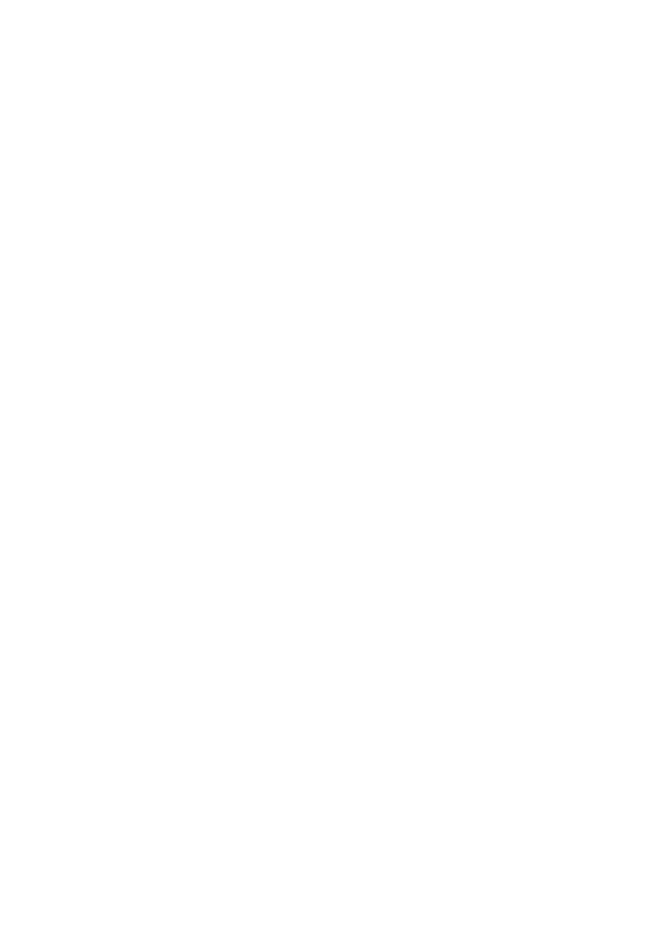
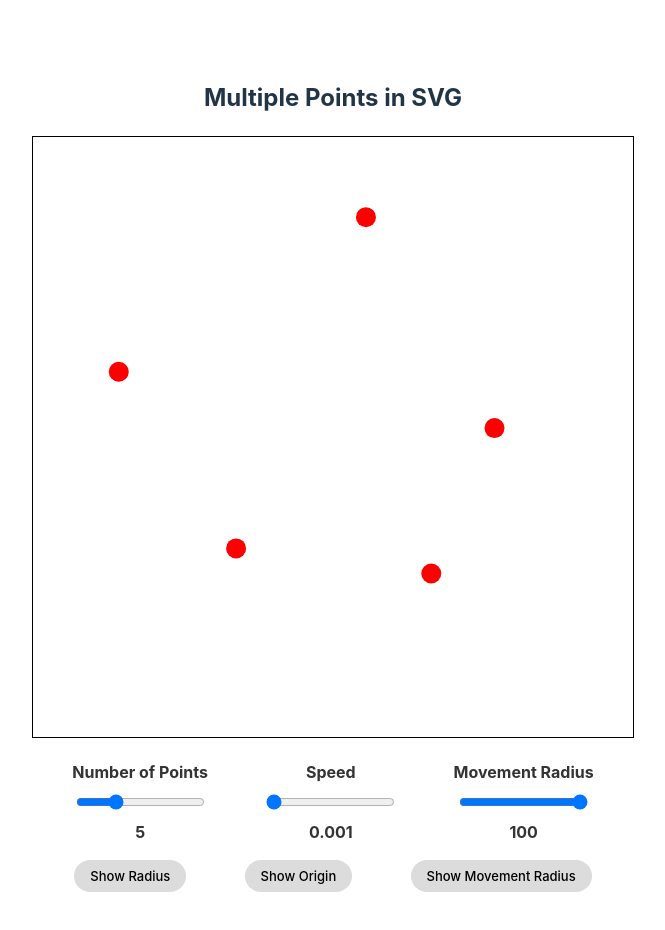
Before and after one commit to BajcarM/blob-generating, a React (Vite) app: page / in a window 1280 px wide. Shown: the part 860-1790 px from the top of the page, without its empty margins (307-972 px from the left). Before the commit the page ends 800 px from the top, so only its background shows below. Built offline with nearby package versions, Linux system fonts and the light colour scheme.

Commit message:
Created section with multiple points, added controls to customize

```diff
--- a/package.json
+++ b/package.json
@@ -11,6 +11,9 @@
     "deploy": "npm run build && gh-pages -d dist"
   },
   "dependencies": {
+    "@radix-ui/react-slider": "^1.1.1",
+    "@radix-ui/react-toggle": "^1.0.2",
+    "@stitches/react": "^1.2.8",
     "react": "^18.2.0",
     "react-dom": "^18.2.0",
     "simplex-noise": "^4.0.1"
--- a/src/App.css
+++ b/src/App.css
@@ -4,3 +4,7 @@
   padding: 2rem;
   text-align: center;
 }
+
+section {
+  margin: 5rem 0;
+}
--- a/src/App.tsx
+++ b/src/App.tsx
@@ -1,11 +1,16 @@
+import MultiplePointsSVG from './components/MultiplePointsSVG'
 import NoiseCanvas from './components/SinglePointCanvas'
 import './App.css'
 
 function App() {
   return (
     <>
-      <NoiseCanvas />
-      {/* <MultiplePointsSVG /> */}
+      <section>
+        <NoiseCanvas />
+      </section>
+      <section>
+        <MultiplePointsSVG />
+      </section>
     </>
   )
 }
--- a/src/components/MultiplePointsSVG.tsx
+++ b/src/components/MultiplePointsSVG.tsx
@@ -1,4 +1,9 @@
-import { useState } from 'react'
+import { useLayoutEffect, useMemo, useReducer, useRef, useState } from 'react'
+import stepBasedOnFramerateAndTimeElapsed from '../utils/stepBasedOnFramerateAndTimeElapsed'
+import RangeSlider from './RangeSliderBase'
+import { createNoise2D } from 'simplex-noise'
+import * as Toggle from '@radix-ui/react-toggle'
+import { styled } from '@stitches/react'
 
 type Point = {
   x: number
@@ -9,10 +14,70 @@
   noiseTimelineY: number
 }
 
+type Controls = {
+  numberOfPoints: number
+  movementSpeed: number
+  movementRadius: number
+  showRadius: boolean
+  showOrigin: boolean
+  showMovementRadius: boolean
+}
+
+type ReducerAction = {
+  [K in keyof Controls]: {
+    type: K
+    payload: Controls[K]
+  }
+}[keyof Controls]
+
+function controlsReducer(state: Controls, action: ReducerAction) {
+  return {
+    ...state,
+    [action.type]: action.payload,
+  }
+}
+
 export default function MultiplePointsSVG() {
+  //  SVG:
   const size = 600
-  const [numberOfPoints, setNumberOfPoints] = useState(3)
-  const [points, setPoints] = useState<Point[]>([])
+  const radius = 200
+  const centerX = size / 2
+  const centerY = size / 2
+
+  // controls:
+  const [
+    {
+      numberOfPoints,
+      movementSpeed,
+      movementRadius,
+      showRadius,
+      showOrigin,
+      showMovementRadius,
+    },
+    dispatchControls,
+  ] = useReducer(controlsReducer, {
+    numberOfPoints: 5,
+    movementSpeed: 0.001,
+    movementRadius: 100,
+    showRadius: false,
+    showOrigin: false,
+    showMovementRadius: false,
+  })
+
+  // points array
+  const [points, setPoints] = useState<Point[]>(createPoints)
+
+  // animation:
+  const previousTime = useRef(0)
+  const requestRef = useRef(0)
+  const noise2D = useMemo(() => createNoise2D(), [])
+
+  // Start the animation
+  useLayoutEffect(() => {
+    requestRef.current = requestAnimationFrame(animate)
+
+    return () => cancelAnimationFrame(requestRef.current)
+  }, [points])
 
   function createPoints() {
     const newPoints: Point[] = []
@@ -20,49 +85,251 @@
 
     // Add a random offset to the angle to make the blob rotate a bit every time it is created
     const randomAngleOffset = Math.random() * Math.PI
-    const radius = size / 3
 
     for (let i = 0; i < numberOfPoints; i++) {
       const theta = angle * i + randomAngleOffset
-      console.log(theta, radius)
+      const x = centerX + radius * Math.cos(theta)
+      const y = centerY + radius * Math.sin(theta)
 
       newPoints.push({
-        x: size / 2,
-        y: size / 2,
-        originX: size / 2,
-        originY: size / 2,
+        x: x,
+        y: y,
+        originX: x,
+        originY: y,
         noiseTimelineX: Math.random() * 1000,
         noiseTimelineY: Math.random() * 1000,
       })
     }
 
+    return newPoints
+  }
+
+  function animate(time: DOMHighResTimeStamp) {
+    // calculate timeElapsed and update lastTime
+    const timeElapsed = previousTime.current ? time - previousTime.current : 0
+    previousTime.current = time
+
+    // Copy the points array and check if their number has changed
+    const oldPoints = points.length === numberOfPoints ? points : createPoints()
+
+    // Update the points positions
+    const newPoints = oldPoints.map((point) => {
+      // Generate noise values for x and y
+      const noiseX = noise2D(point.noiseTimelineX, 0)
+      const noiseY = noise2D(0, point.noiseTimelineY)
+
+      // Move the point in relation to the noise
+      point.x = point.originX + noiseX * movementRadius
+      point.y = point.originY + noiseY * movementRadius
+
+      // Increment the offset for the next frame
+      const stepSize = stepBasedOnFramerateAndTimeElapsed(
+        movementSpeed,
+        timeElapsed,
+      )
+
+      point.noiseTimelineX += stepSize
+      point.noiseTimelineY += stepSize
+
+      return point
+    })
+
+    // Update the points
     setPoints(newPoints)
+
+    // Request the next frame
+    requestRef.current = requestAnimationFrame(animate)
   }
-  console.log(setNumberOfPoints, points, createPoints)
+
   return (
     <>
-      <div style={styleWrapper}>
-        <svg
-          viewBox={`0 0 ${size} ${size}`}
-          style={styleSVG}
+      <h2>Multiple Points in SVG</h2>
+      <div>
+        <StyledSVG viewBox={`0 0 ${size} ${size}`}>
+          {showRadius && (
+            <circle
+              cx={centerX}
+              cy={centerY}
+              r={radius}
+              fill="none"
+              stroke="#ccc"
+            />
+          )}
+          {showOrigin &&
+            points.map((point, index) => (
+              <circle
+                key={index}
+                cx={point.originX}
+                cy={point.originY}
+                r="5"
+                fill="#91c3ff"
+              />
+            ))}
+          {showMovementRadius &&
+            points.map((point, index) => (
+              <circle
+                key={index}
+                cx={point.originX}
+                cy={point.originY}
+                r={movementRadius}
+                fill="none"
+                stroke="#91c3ff"
+              />
+            ))}
+
+          {points.map((point, index) => (
+            <circle
+              key={index}
+              cx={point.x}
+              cy={point.y}
+              r="10"
+              fill="red"
+            />
+          ))}
+        </StyledSVG>
+      </div>
+
+      <StyledMenu>
+        <RangeSlider
+          label="Number of Points"
+          id={'numberOfPoints'}
+          min={3}
+          max={10}
+          step={1}
+          value={numberOfPoints}
+          onChange={(value) =>
+            dispatchControls({
+              type: 'numberOfPoints',
+              payload: value,
+            })
+          }
+        />
+
+        <RangeSlider
+          label="Speed"
+          id={'speed'}
+          min={0.001}
+          max={0.05}
+          step={0.001}
+          value={movementSpeed}
+          onChange={(value) =>
+            dispatchControls({
+              type: 'movementSpeed',
+              payload: value,
+            })
+          }
+          toFixed={3}
+        />
+
+        <RangeSlider
+          label="Movement Radius"
+          id={'movementRadius'}
+          min={20}
+          max={100}
+          step={10}
+          value={movementRadius}
+          onChange={(value) =>
+            dispatchControls({
+              type: 'movementRadius',
+              payload: value,
+            })
+          }
+        />
+      </StyledMenu>
+      <StyledMenu>
+        <StyledToggle
+          pressed={showRadius}
+          onPressedChange={() =>
+            dispatchControls({
+              type: 'showRadius',
+              payload: !showRadius,
+            })
+          }
         >
-          <circle
-            cx="100"
-            cy="100"
-            r="10"
-            fill="red"
-          />
-        </svg>
-      </div>
+          Show Radius
+        </StyledToggle>
+        <StyledToggle
+          pressed={showOrigin}
+          onPressedChange={() =>
+            dispatchControls({
+              type: 'showOrigin',
+              payload: !showOrigin,
+            })
+          }
+        >
+          Show Origin
+        </StyledToggle>
+        <StyledToggle
+          pressed={showMovementRadius}
+          onPressedChange={() =>
+            dispatchControls({
+              type: 'showMovementRadius',
+              payload: !showMovementRadius,
+            })
+          }
+        >
+          Show Movement Radius
+        </StyledToggle>
+      </StyledMenu>
     </>
   )
 }
 
-const styleWrapper = {
+const StyledToggle = styled(Toggle.Root, {
+  // shared styles for both on and off state
+  backgroundColor: 'gainsboro',
+  borderRadius: '9999px',
+  fontSize: '13px',
+  border: '0',
+  padding: '0.5rem 1rem',
+  position: 'relative',
+  transition: 'background-color 0.2s',
+
+  // styles for the on state
+  '&[data-state="on"]': {
+    '&::before': {
+      content: `''`,
+      display: 'block',
+      backgroundImage: 'linear-gradient(to right, #1fa2ff, #12d8fa, #a6ffcb)',
+      position: 'absolute',
+      top: '-3px',
+      left: '-3px',
+      width: 'calc(100% + 6px)',
+      height: 'calc(100% + 6px)',
+      borderRadius: 'inherit',
+      zIndex: -1,
+    },
+  },
+
+  // styles for the off state
+  '&[data-state="off"]': {
+    backgroundColor: 'gainsboro',
+  },
+
+  // styles for the hover state
+  '&:hover': {
+    backgroundColor: '#eaeaea',
+  },
+
+  // styles for the focus state
+  '&:focus': {
+    outlineOffset: '6px',
+    outlineColor: 'dodgerblue',
+  },
+})
+
+const StyledSVG = styled('svg', {
+  border: '1px solid black',
+  maxWidth: 600,
+})
+
+const StyledMenu = styled('menu', {
+  all: 'unset',
+  display: 'flex',
+  justifyContent: 'space-evenly',
+  flexWrap: 'wrap',
+  alignItems: 'center',
+  gap: '1rem',
   width: '100%',
-} as React.CSSProperties
-
-const styleSVG = {
-  border: '1px solid black',
-  margin: '100px auto',
-} as React.CSSProperties
+  margin: '1rem auto',
+})
--- a/src/components/RangeSliderBase.tsx
+++ b/src/components/RangeSliderBase.tsx
@@ -1,32 +1,55 @@
-import React, { useState } from 'react'
+import { styled } from '@stitches/react'
 
 type RangeSliderProps = {
+  id: string
+  label: string
+  min: number
+  max: number
+  step: number
   value: number
   onChange: (value: number) => void
+  toFixed?: number
 }
 
-export default function RangeSlider({ value, onChange }: RangeSliderProps) {
-  const [sliderValue, setSliderValue] = useState(value)
-
+export default function RangeSlider({
+  label,
+  id,
+  min,
+  max,
+  step,
+  value,
+  onChange,
+  toFixed,
+}: RangeSliderProps) {
   const handleChange = (event: React.ChangeEvent<HTMLInputElement>) => {
     const newValue = parseFloat(event.target.value)
-    setSliderValue(newValue)
+
     onChange(newValue)
   }
 
   return (
-    <label htmlFor="speed-slider">
-      Speed
+    <StyledLabel htmlFor={id}>
+      {label}
       <input
-        id="speed-slider"
+        id={id}
         type="range"
-        min={0.001}
-        max={0.05}
-        step={0.001}
-        value={sliderValue}
+        min={min}
+        max={max}
+        step={step}
+        value={value}
         onChange={handleChange}
       />
-      <span>{sliderValue.toFixed(3)}</span>
-    </label>
+      <span>{value.toFixed(toFixed ?? 0)}</span>
+    </StyledLabel>
   )
 }
+
+const StyledLabel = styled('label', {
+  display: 'flex',
+  flexDirection: 'column',
+  alignItems: 'center',
+  gap: '0.5rem',
+  fontSize: '1rem',
+  fontWeight: 'bold',
+  color: '#333',
+})
--- a/src/components/SinglePointCanvas.tsx
+++ b/src/components/SinglePointCanvas.tsx
@@ -74,8 +74,14 @@
       />
       <div>
         <RangeSlider
+          label="Speed"
+          id={'speed'}
+          min={0.001}
+          max={0.05}
+          step={0.001}
           value={speed}
           onChange={setSpeed}
+          toFixed={3}
         />
       </div>
     </>
```
Also changed, not shown: 1 other file (tests, documents, lock files or other folders).
